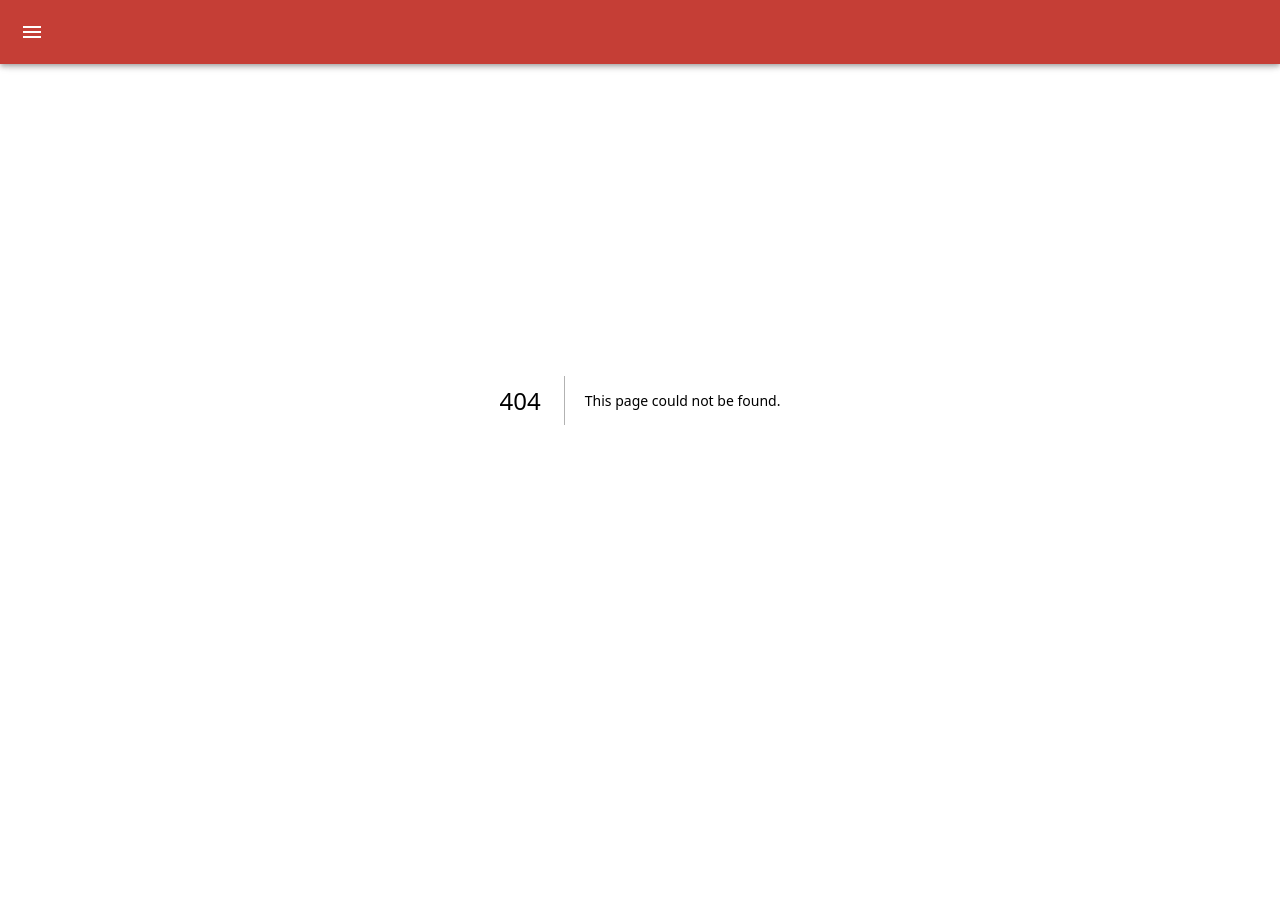
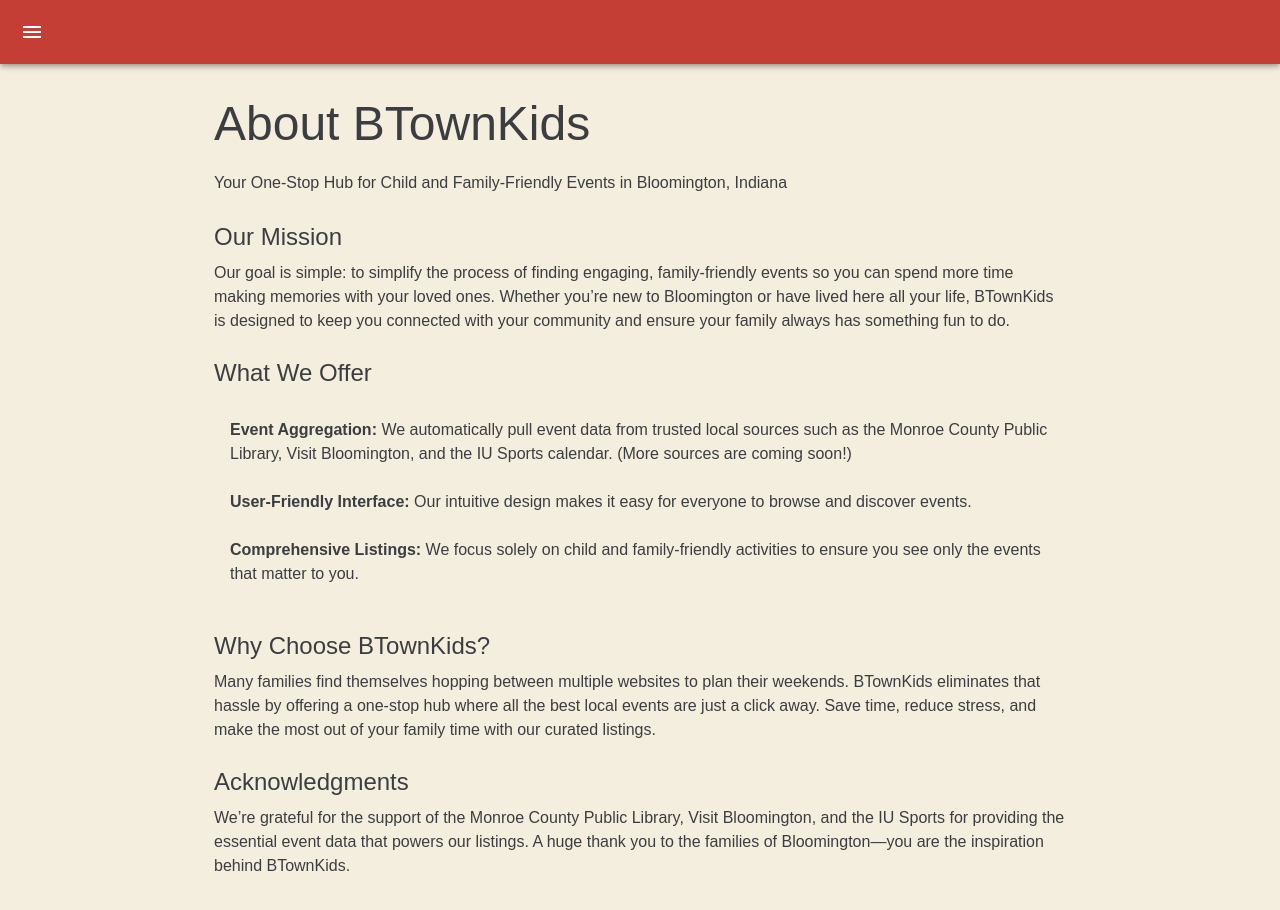
Before and after one commit to mrcos-g/btownkids-spa, a Next.js app: page /about in a window 1280 px wide. Before the commit this address had no page. Before the commit the page ends 800 px from the top, so only its background shows below. Built offline with nearby package versions, Linux system fonts and the light colour scheme; what @mui/material-nextjs would draw is missing.

Commit message:
add about page

```diff
--- /dev/null
+++ b/src/app/about/page.tsx
@@ -0,0 +1,109 @@
+import Head from 'next/head';
+import Container from '@mui/material/Container';
+import Typography from '@mui/material/Typography';
+import Box from '@mui/material/Box';
+import List from '@mui/material/List';
+import ListItem from '@mui/material/ListItem';
+import ListItemText from '@mui/material/ListItemText';
+
+const About = () => {
+  return (
+    <>
+      <Head>
+        <title>About BTownKids</title>
+        <meta
+          name="description"
+          content="BTownKids is your one-stop hub for child and family-friendly events in Bloomington, Indiana."
+        />
+      </Head>
+      <Container maxWidth="md" sx={{ pt: 8 }}>
+        <Box sx={{ my: 4 }}>
+          <Typography variant="h3" component="h1" gutterBottom>
+            About BTownKids
+          </Typography>
+          <Typography variant="subtitle1" gutterBottom>
+            Your One-Stop Hub for Child and Family-Friendly Events in Bloomington, Indiana
+          </Typography>
+
+          <Box sx={{ my: 3 }}>
+            <Typography variant="h5" component="h2" gutterBottom>
+              Our Mission
+            </Typography>
+            <Typography variant="body1">
+              Our goal is simple: to simplify the process of finding engaging, family-friendly
+              events so you can spend more time making memories with your loved ones. Whether you’re
+              new to Bloomington or have lived here all your life, BTownKids is designed to keep you
+              connected with your community and ensure your family always has something fun to do.
+            </Typography>
+          </Box>
+
+          <Box sx={{ my: 3 }}>
+            <Typography variant="h5" component="h2" gutterBottom>
+              What We Offer
+            </Typography>
+            <List>
+              <ListItem>
+                <ListItemText
+                  primary={
+                    <>
+                      <strong>Event Aggregation:</strong> We automatically pull event data from
+                      trusted local sources such as the Monroe County Public Library, Visit
+                      Bloomington, and the IU Sports calendar. (More sources are coming soon!)
+                    </>
+                  }
+                />
+              </ListItem>
+              <ListItem>
+                <ListItemText
+                  primary={
+                    <>
+                      <strong>User-Friendly Interface:</strong> Our intuitive design makes it easy
+                      for everyone to browse and discover events.
+                    </>
+                  }
+                />
+              </ListItem>
+              <ListItem>
+                <ListItemText
+                  primary={
+                    <>
+                      <strong>Comprehensive Listings:</strong> We focus solely on child and
+                      family-friendly activities to ensure you see only the events that matter to
+                      you.
+                    </>
+                  }
+                />
+              </ListItem>
+            </List>
+          </Box>
+
+          <Box sx={{ my: 3 }}>
+            <Typography variant="h5" component="h2" gutterBottom>
+              Why Choose BTownKids?
+            </Typography>
+            <Typography variant="body1">
+              Many families find themselves hopping between multiple websites to plan their
+              weekends. BTownKids eliminates that hassle by offering a one-stop hub where all the
+              best local events are just a click away. Save time, reduce stress, and make the most
+              out of your family time with our curated listings.
+            </Typography>
+          </Box>
+
+          <Box sx={{ my: 3 }}>
+            <Typography variant="h5" component="h2" gutterBottom>
+              Acknowledgments
+            </Typography>
+            <Typography variant="body1">
+              We’re grateful for the support of the Monroe County Public Library, Visit Bloomington,
+              and the IU Sports for providing the essential event data that powers our listings. A
+              huge thank you to the families of Bloomington—you are the inspiration behind
+              BTownKids.
+            </Typography>
+          </Box>
+        </Box>
+      </Container>
+    </>
+  );
+};
+
+export default About;
--- a/src/components/DrawerAppBar.tsx
+++ b/src/components/DrawerAppBar.tsx
@@ -16,7 +16,15 @@ import {
   ListItemText,
   Toolbar,
 } from '@mui/material';
-import { CalendarToday, Menu, ExpandMore, ExpandLess, FilterAlt, Home } from '@mui/icons-material';
+import {
+  CalendarToday,
+  Menu,
+  ExpandMore,
+  ExpandLess,
+  FilterAlt,
+  Home,
+  Info,
+} from '@mui/icons-material';
 import { usePathname } from 'next/navigation';
 import Link from 'next/link';
 import { useEventSourceContext } from '@/context/EventSourceContext';
@@ -113,6 +121,12 @@ const DrawerAppBar: FC = () => {
             </ListItemIcon>
             <ListItemText primary="Home" />
           </ListItemButton>
+          <ListItemButton component={Link} href="/about" selected={pathname === '/about'}>
+            <ListItemIcon>
+              <Info />
+            </ListItemIcon>
+            <ListItemText primary="About" />
+          </ListItemButton>
           <ListItemButton component={Link} href="/calendar" selected={pathname === '/calendar'}>
             <ListItemIcon>
               <CalendarToday />
```
